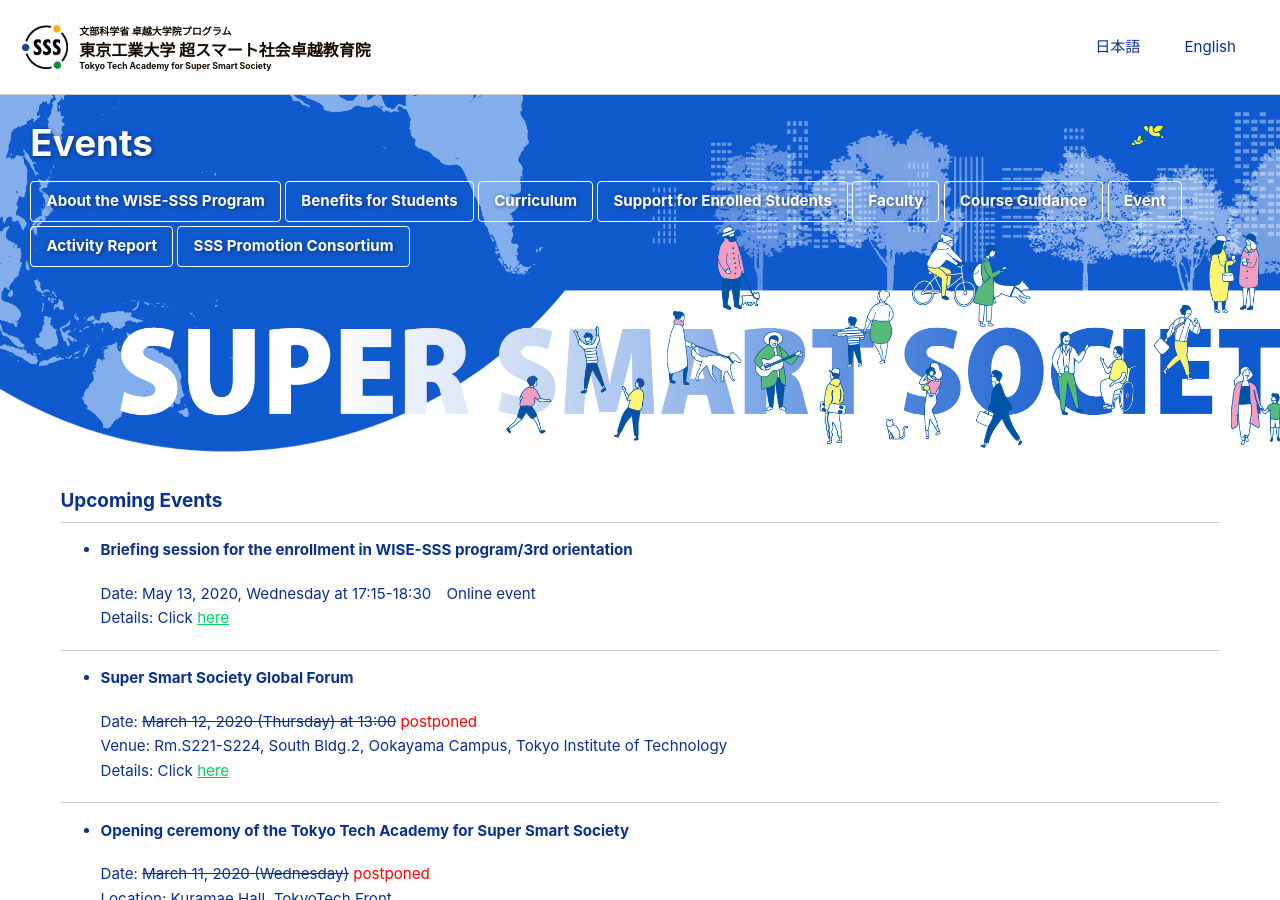
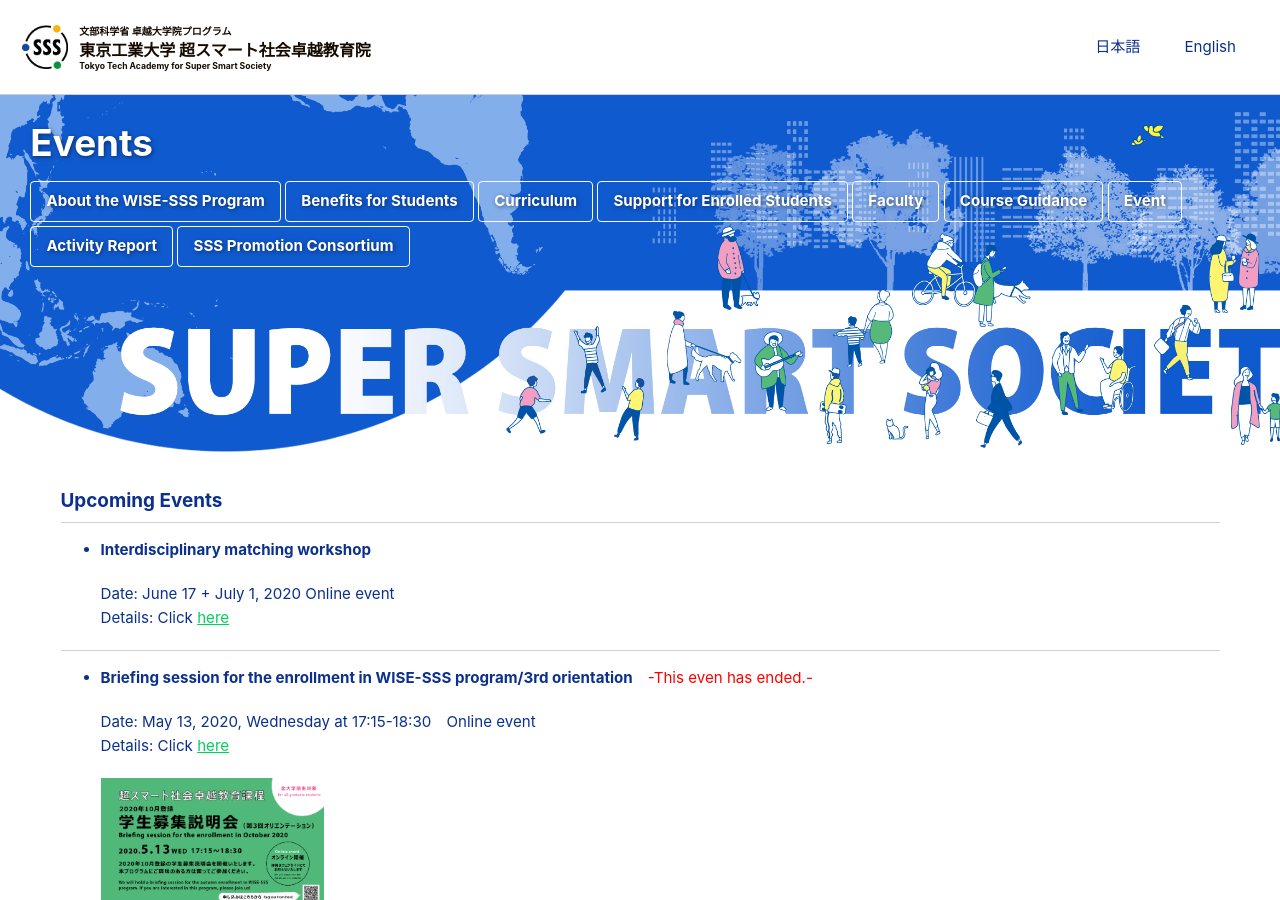
Before and after one commit to fl1d/w0ex.github.io, a Jekyll site: the page built from _pages/event_en.md, in a window 1280 px wide and 900 px high. Built offline with Jekyll 4.4.1, drawn with Linux system fonts in a browser that asks for light colours; cached includes are drawn as plain includes; nearby versions of some CDN libraries.

Commit message:
Update event_en.md

```diff
--- a/_pages/event_en.md
+++ b/_pages/event_en.md
@@ -29,11 +29,18 @@
 
 ## Upcoming Events
 
-* **Briefing session for the enrollment in WISE-SSS program/3rd orientation**
+* **Interdisciplinary matching workshop**
+
+  Date: June 17 + July 1, 2020  Online event<br>
+  Details: Click [here](https://www.sss.e.titech.ac.jp/event-sss-matching-ws-20200617/)<br>
+
+<hr>
+
+* **Briefing session for the enrollment in WISE-SSS program/3rd orientation**　<span style="color:Red">-This even has ended.-</span>
 
   Date: May 13, 2020, Wednesday at 17:15-18:30　Online event<br>
   Details: Click [here](/3rd-orientation_en/)<br>
-
+  <div style="text-align:left"><a href="/doc/3rd_orientation.pdf"><img src="/assets/images/3rd_orientation.png" width="20%" height="20%" /></a></div><br>
 <hr>
 
 * **Super Smart Society Global Forum**
```
